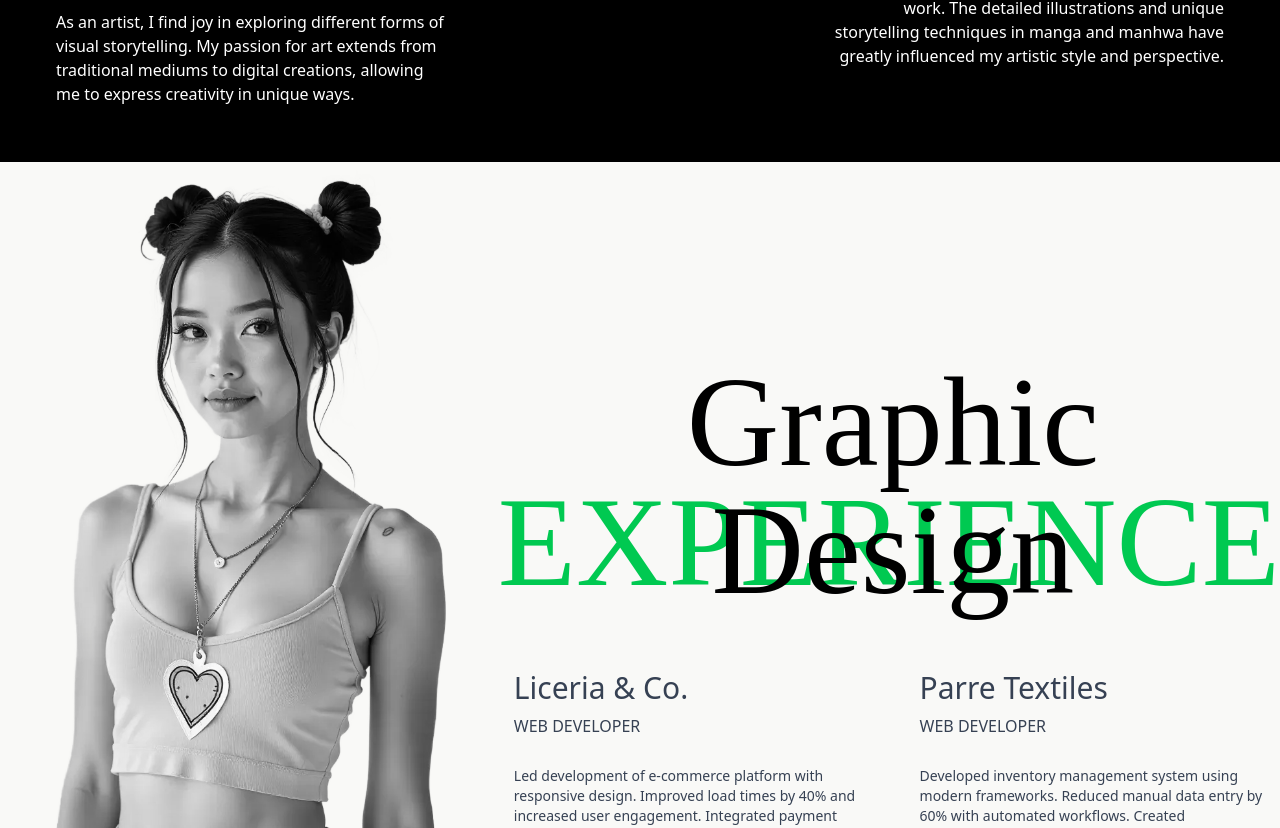
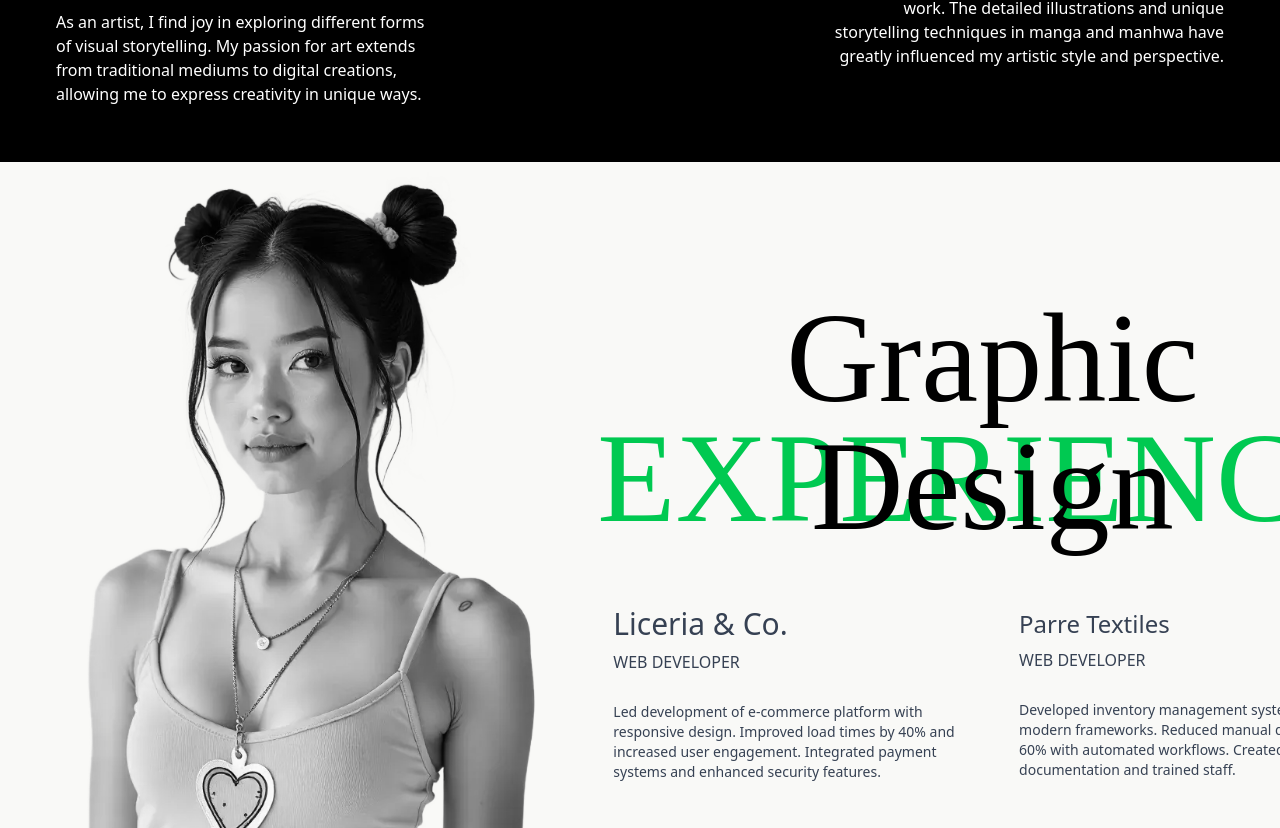
Before and after one commit to hassaammgl/Modern-portfolio-HSM, a React (Vite) app: page / in a window 1280 px wide. Shown: the part 2012-2840 px from the top of the page. Built offline with nearby package versions, Linux system fonts and the light colour scheme; a web font is replaced by a local one.

Commit message:
refactor: Enhance layout and styling in About, Experience, Hero, and Hobby components for improved responsiveness and visual consistency

```diff
--- a/src/components/About.jsx
+++ b/src/components/About.jsx
@@ -94,6 +94,7 @@ const About = () => {
 
     return (
         <section
+            id='about'
             ref={section}
             className="w-full h-fit flex justify-between items-center flex-col lg:flex-row bg-white px-8 py-12 relative"
         >
--- a/src/components/Experience.jsx
+++ b/src/components/Experience.jsx
@@ -2,15 +2,12 @@ import React from "react";
 
 const Experience = () => {
     return (
-        <section className="relative flex flex-col xl:flex-row justify-center items-center w-full ">
-            {/* <div className="w-1/2 xl:w-1/3 "> */}
-            <div className="h-[80vw]">
-                <img
-                    src="/experince.png"
-                    alt="Designer Portrait"
-                    className="grayscale-100 hover:grayscale-0 transition-all ease-in-out duration-500"
-                />
-            </div>
+        <section className="relative flex flex-col xl:flex-row justify-around items-center w-full ">
+            <img
+                src="/experince.png"
+                alt="Designer Portrait"
+                className="grayscale-100 hover:grayscale-0 transition-all ease-in-out duration-500 h-[70vw]"
+            />
             <div className="relative">
                 <h2 style={{ fontFamily: 'Boldonse' }} className="text-green-500 mb-12 text-center text-4xl sm:text-7xl md:text-8xl lg:text-9xl w-fit m-auto">
                     EXPERIENCE
@@ -27,7 +24,7 @@ const Experience = () => {
                         </p>
                     </div>
                     <div className="text-gray-700 mb-2 p-4 max-w-md">
-                        <h3 className="font-medium text-2xl mb-2 sm:text-3xl">Parre Textiles</h3>
+                        <h3 className="font-medium text-2xl mb-2 sm:text-3xl</div>">Parre Textiles</h3>
                         <p className="mb-7 text-">WEB DEVELOPER</p>
                         <p className="text-sm ">
                             Developed inventory management system using modern frameworks. Reduced manual data entry by 60% with automated workflows. Created documentation and trained staff.
--- a/src/components/Hero.jsx
+++ b/src/components/Hero.jsx
@@ -89,13 +89,14 @@ const Hero = () => {
 
     }, []);
 
+
     return (
         <section className="relative w-full h-screen overflow-hidden px-4 py-6 flex flex-col justify-between  bg-gradient-to-b from-gray-50 to-white md:px-8">
             <div className="flex-1 flex items-center justify-center relative">
 
                 <h1 ref={titleRef} className="absolute font-extrabold text-green-600 uppercase leading-none tracking-tighter z-0 cursor-pointer text-[13vw]" style={{ fontFamily: 'Boldonse' }}>
-                        Portfolio.
-                    </h1>
+                    Portfolio.
+                </h1>
 
                 <img ref={creativeRef} className="-rotate-12 align-middle w-4/5 mb-16 mt-8 md:mt-[1rem]" src="/creative.svg" />
                 <img
--- a/src/components/Hobby.jsx
+++ b/src/components/Hobby.jsx
@@ -15,7 +15,7 @@ const Hobby = () => {
                         allowing me to express creativity in unique ways.
                     </p>
                 </div>
-                <div className='rounded-lg h-full w-full relative md:-top-32 '>
+                <div className='rounded-lg h-full w-full md:w-7xl relative md:-top-32 '>
                     <img
                         src="/hobby.png"
                         alt="Claudia Silvia"
```
